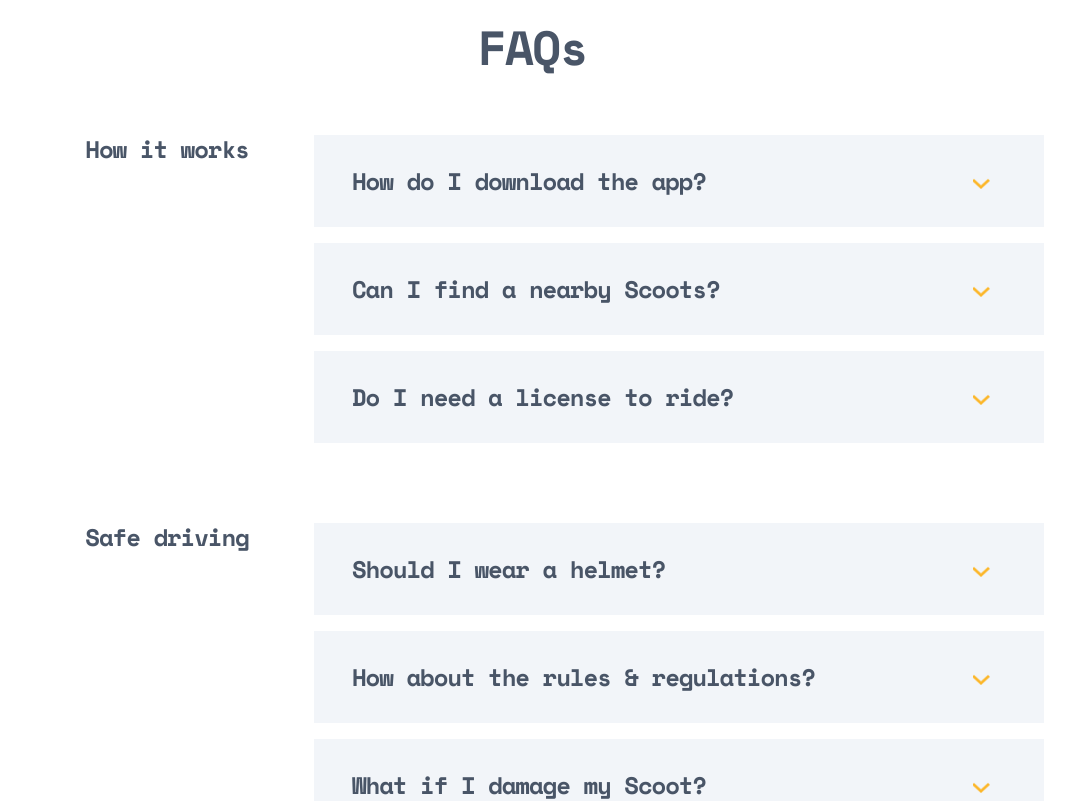
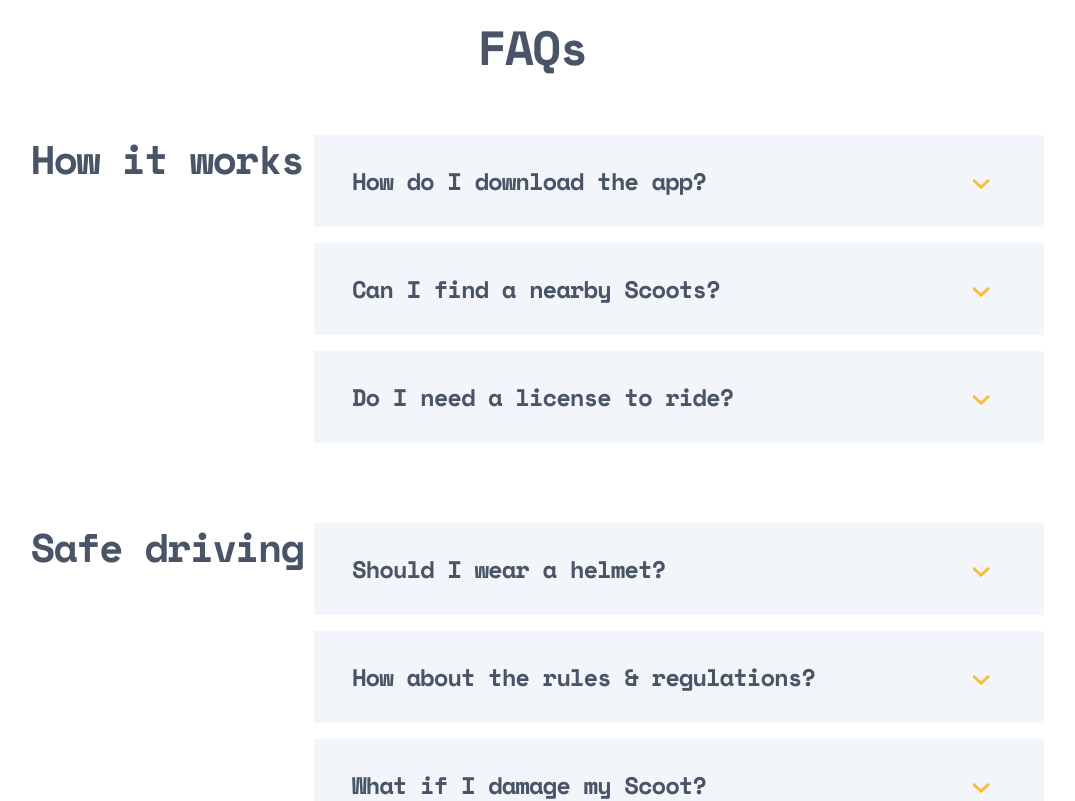
Before and after one commit to Eileenpk/Scooter, a Next.js app: page /About in a window 1280 px wide. Shown: the part 2140-2941 px from the top of the page, without its empty margins (108-1183 px from the left). Built offline with nearby package versions, Linux system fonts and the light colour scheme.

Commit message:
fix: type for .aboutFaqLable

```diff
--- a/styles/about.module.css
+++ b/styles/about.module.css
@@ -57,6 +57,9 @@
 @media(min-width: 768px) {
     .aboutFaqLabel {
         margin-top: 68px;
+        font-size: 40px;
+        line-height: 48px;
+        letter-spacing: -1.7857142686843872px;
     }
 }
 
--- a/styles/globals.css
+++ b/styles/globals.css
@@ -197,12 +197,6 @@ summary {
     letter-spacing: -1.0714285373687744px;
   }
 
-  /* label {
-    font-size: 40px;
-    line-height: 48px;
-    letter-spacing: -1.7857142686843872px;
-  } */
-
 }
 
 @media(min-width:1200px) {
```
